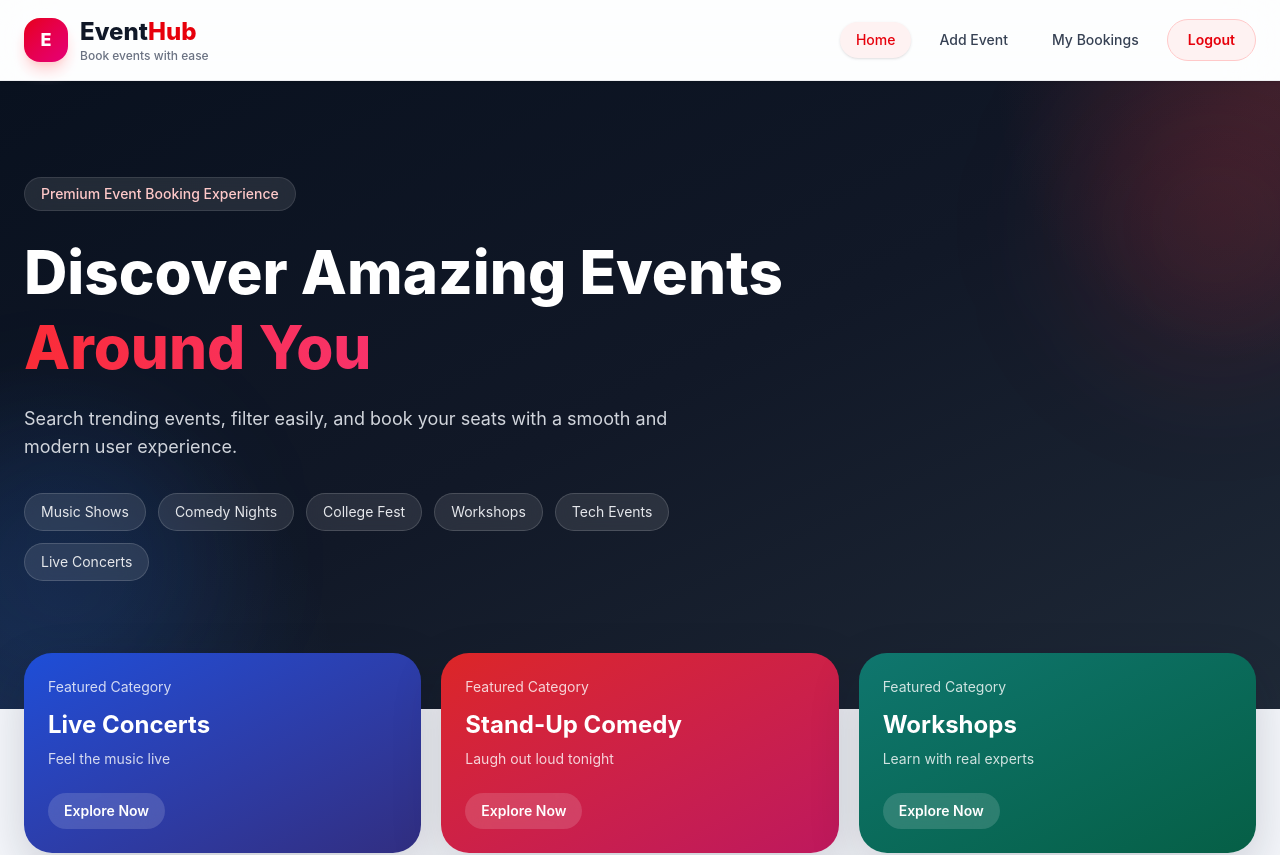
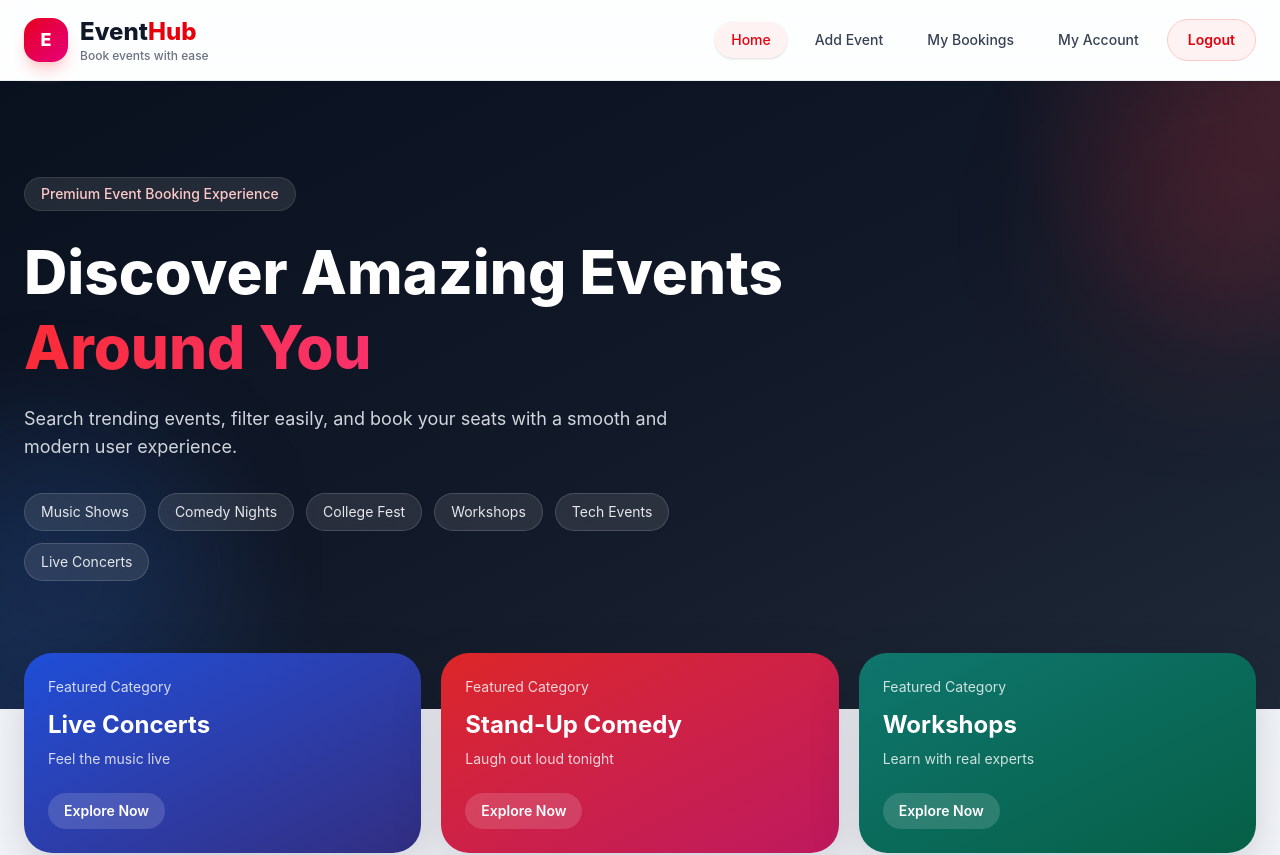
Before and after one commit to jainyakeen02/event-booking-app, a React app in the folder frontend/: page / in a window 1280 px wide. Shown: the top 855 px of the page. Built offline with nearby package versions, Linux system fonts and the light colour scheme; no server answers; sample sign-in values are in the browser's storage; the HTML template or start-up script is replaced by a standard one.

Commit message:
Add 'My Account' link to Navbar component

```diff
--- a/frontend/src/components/Navbar.jsx
+++ b/frontend/src/components/Navbar.jsx
@@ -21,6 +21,8 @@ function Navbar() {
   return (
     <nav className="sticky top-0 z-50 border-b border-gray-200/70 bg-white/80 backdrop-blur-xl shadow-sm">
       <div className="max-w-7xl mx-auto px-6 py-4 flex items-center justify-between gap-4">
+
+        {/* LOGO */}
         <div
           onClick={() => navigate("/")}
           className="flex items-center gap-3 cursor-pointer select-none"
@@ -39,7 +41,9 @@ function Navbar() {
           </div>
         </div>
 
+        {/* NAV LINKS */}
         <div className="flex items-center gap-2 md:gap-3 flex-wrap justify-end">
+
           <Link to="/" className={navLinkClass("/")}>
             Home
           </Link>
@@ -67,6 +71,11 @@ function Navbar() {
                 My Bookings
               </Link>
 
+              {/*FIXED My Account */}
+              <Link to="/my-account" className={navLinkClass("/my-account")}>
+                My Account
+              </Link>
+
               <button
                 onClick={handleLogout}
                 className="px-5 py-2.5 rounded-full border border-red-200 bg-red-50 text-red-600 text-sm font-semibold hover:bg-red-100 transition-all duration-300"
```
